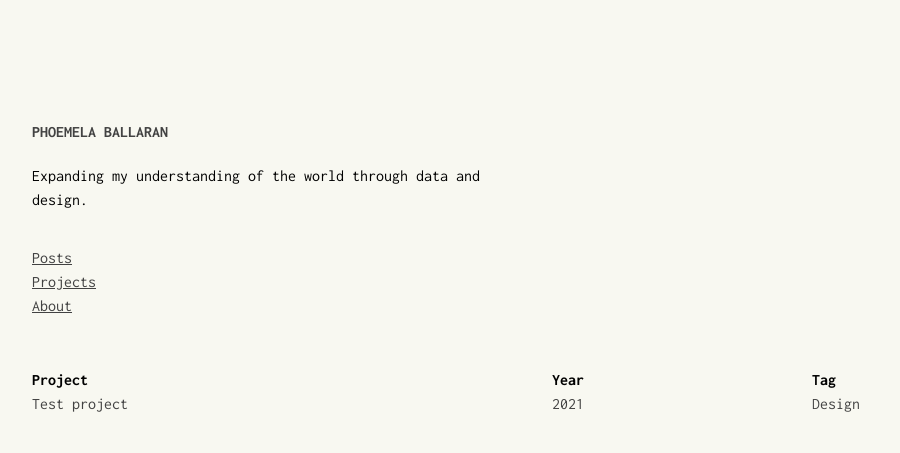
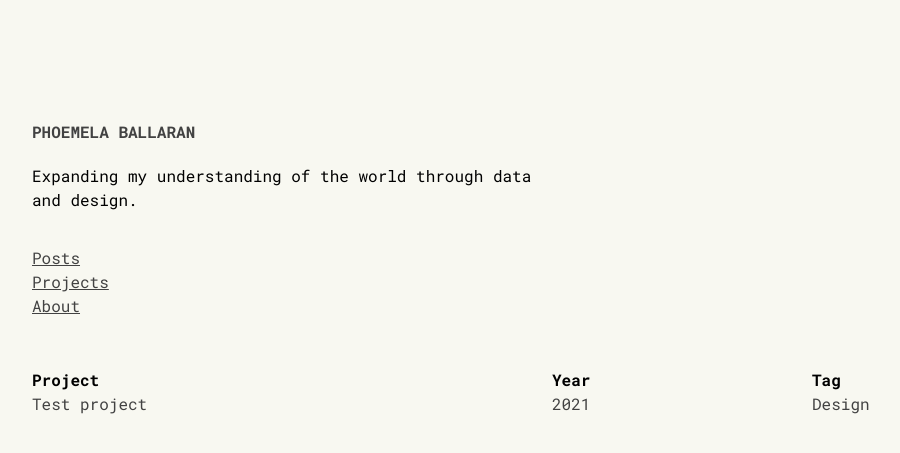
Before and after one commit to comoballar/phoemelaballaran.github.io, a Jekyll site: the page built from projects.html, in a window 1280 px wide. Shown: the top 453 px of the page, without its empty margins (88-988 px from the left). Built offline with Jekyll 4.4.1, drawn with Linux system fonts in a browser that asks for light colours.

Commit message:
Update base.scss

```diff
--- a/_sass/base.scss
+++ b/_sass/base.scss
@@ -2,8 +2,8 @@
 $on-laptop:         800px !default;
 
 // typography
-@import url('https://fonts.googleapis.com/css?family=Inconsolata:400,700');
-$inconsolata:       'Inconsolata', monospace;
+@import url('https://fonts.googleapis.com/css?family=Roboto+Mono:400,700');
+$robotomono:       'Roboto Mono', monospace;
 $font__size:        16px;
 $font__weight:      400;
 $font__line-height: 1.5;
@@ -61,7 +61,7 @@
   margin: 25px 0;
   padding: 0;
   background: $color__beige;
-  font-family: $inconsolata;
+  font-family: $robotomono;
   font-size: $font__size;
   font-weight: $font__weight;
   line-height: $font__line-height;
```
